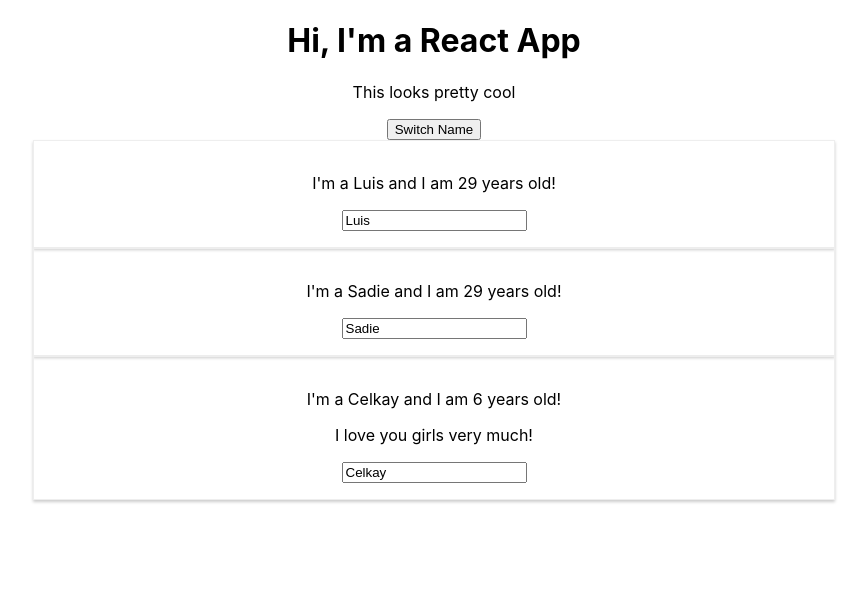
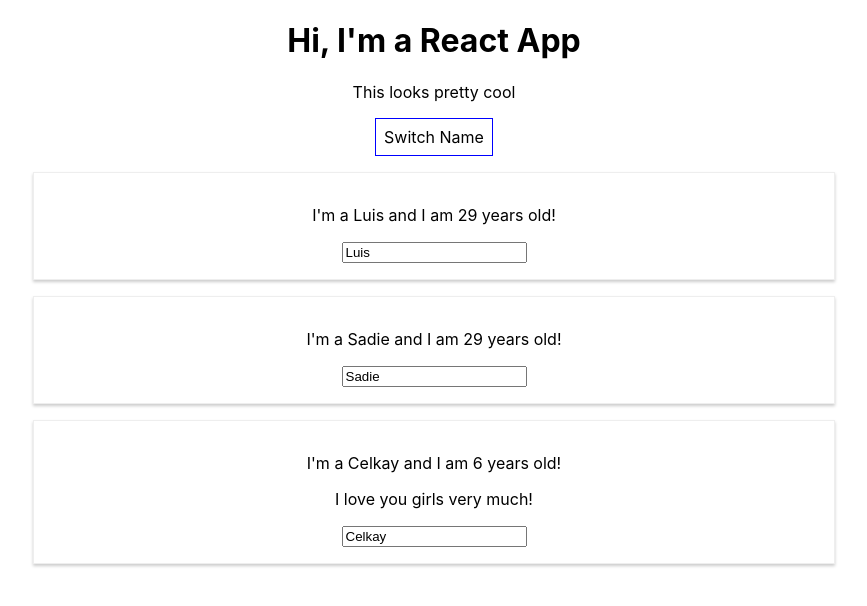
Before and after one commit to luisperez1050/luisperez1050.github.io, a React (Create React App) app in the folder my-app/: page / in a window 1280 px wide. Shown: the top 606 px of the page, without its empty margins (206-1073 px from the left). Built offline with nearby package versions, Linux system fonts and the light colour scheme.

Commit message:
updating react app

```diff
--- a/my-app/src/App.js
+++ b/my-app/src/App.js
@@ -33,11 +33,20 @@
 	}
 
 	render() {
+
+		const style = {
+			backgroundColor: 'white',
+			font: 'inherit',
+			border: '1px solid blue',
+			padding: '8px',
+			cursor: 'pointer'
+		}
+
 		return (
 		<div className="App">
 			<h1>Hi, I'm a React App</h1>
 			<p>This looks pretty cool</p>
-			<button onClick={() => this.switchNameHandler('Luis Angel!!!!!')}>Switch Name</button>
+			<button style={style} onClick={() => this.switchNameHandler('Luis Angel!!!!!')}>Switch Name</button>
 			<Person
 				name={this.state.persons[0].name}
 				age={this.state.persons[0].age}
--- a/my-app/src/Person/Person.css
+++ b/my-app/src/Person/Person.css
@@ -1,6 +1,6 @@
 .Person {
 	width: 60%;
-	margin: auto;
+	margin: 16px auto;
 	border: 1px solid #eee;
 	box-shadow: 0 2px 3px #ccc;
 	padding: 16px;
```
Also changed, not shown: 1 other file (tests, documents, lock files or other folders).
